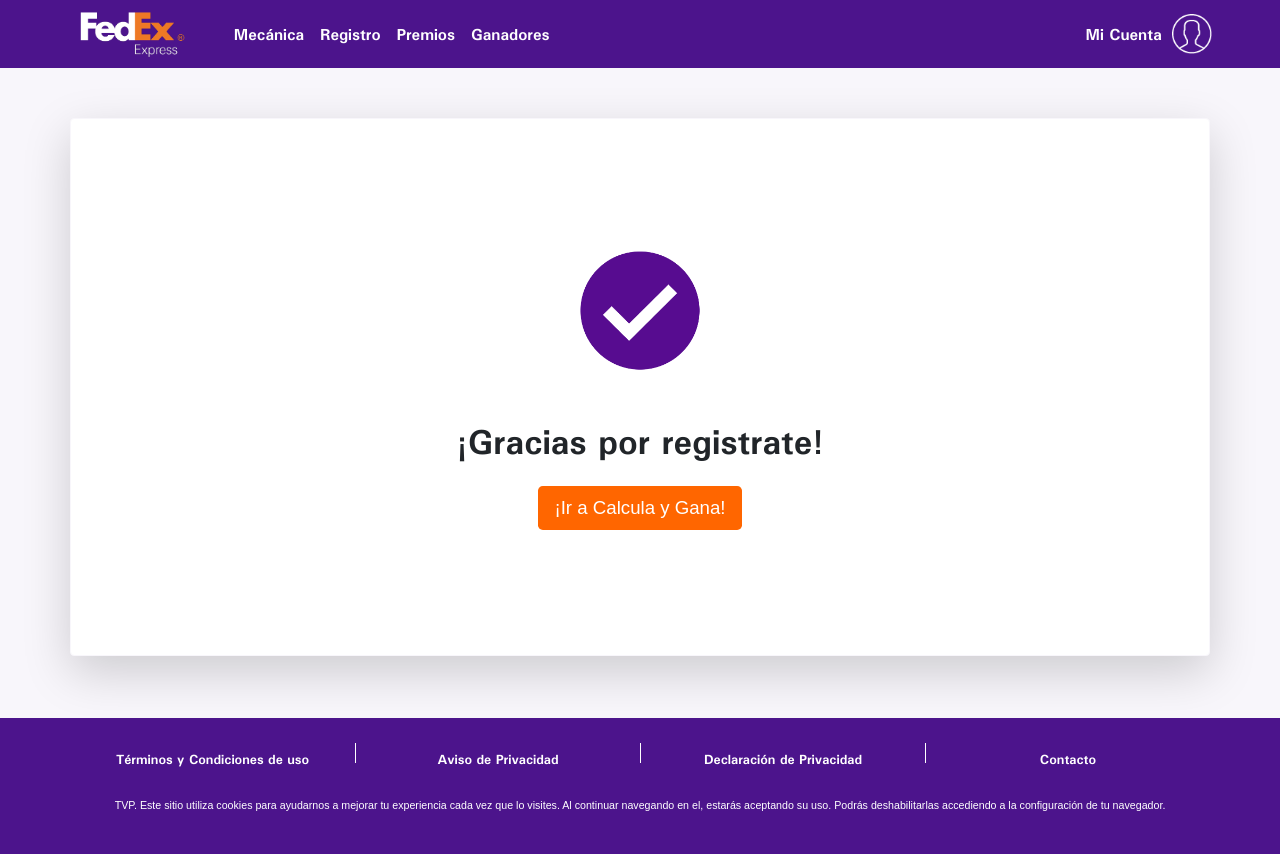
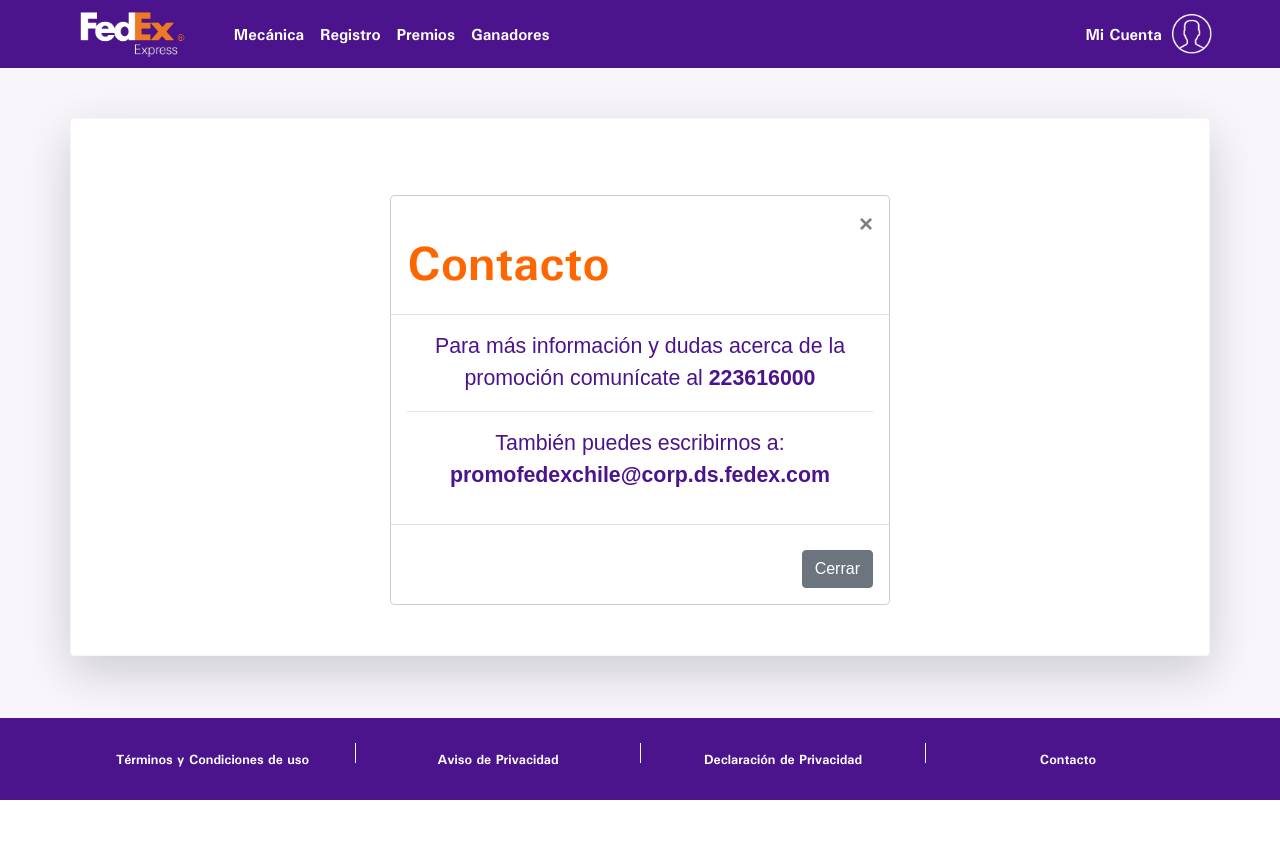
Before and after one commit to ArturoOcampo93/FedexChile2019, a PHP site: page /ThankYouPage.php in a window 1280 px wide, after a click on "Contacto". After the commit the page ends 800 px from the top, so only its background shows below. Run offline with PHP 8.4, Linux system fonts and the light colour scheme.

Commit message:
Modal | Contacto

```diff
--- a/Calcula&Gana.html
+++ b/Calcula&Gana.html
@@ -191,7 +191,9 @@
             </button>
           </div>
           <div class="modal-body">
-            <p class="textcenter bigtext">Para más información y dudas acerca de la promoción comunícate al <a href="tel:018002283832">01 800 228 38 32</a> en un horario de lunes a viernes de 10:00 a 14:00 hrs.</p>
+            <p class="textcenter size-modal-text">Para más información y dudas acerca de la promoción comunícate al <a href="tel:223616000">223616000</a></p>
+            <hr>
+            <p class="textcenter size-modal-text">También puedes escribirnos a: <a href="mailto:promofedexchile@corp.ds.fedex.com?subject=Hola,%20tengo%20una%20pregunta">promofedexchile@corp.ds.fedex.com</a></p>
           </div>
           <div class="modal-footer">
             <button type="button" class="btn btn-secondary" data-dismiss="modal">Cerrar</button>
--- a/ThankYouPage.php
+++ b/ThankYouPage.php
@@ -90,6 +90,29 @@
           </div>
         </div>
       </div>
+
+      <!-- Modal | Contacto-->
+      <div class="modal fade" id="contacto" tabindex="-1" role="dialog" aria-labelledby="exampleModalCenterTitle" aria-hidden="true">
+      <div class="modal-dialog modal-dialog-centered" role="document">
+        <div class="modal-content">
+          <div class="modal-header">
+            <h5 class="modal-title" id="exampleModalCenterTitle">Contacto</h5>
+            <button type="button" class="close" data-dismiss="modal" aria-label="Close">
+              <span aria-hidden="true">&times;</span>
+            </button>
+          </div>
+          <div class="modal-body">
+            <p class="textcenter size-modal-text">Para más información y dudas acerca de la promoción comunícate al <a href="tel:223616000">223616000</a></p>
+            <hr>
+            <p class="textcenter size-modal-text">También puedes escribirnos a: <a href="mailto:promofedexchile@corp.ds.fedex.com?subject=Hola,%20tengo%20una%20pregunta">promofedexchile@corp.ds.fedex.com</a></p>
+          </div>
+          <div class="modal-footer">
+            <button type="button" class="btn btn-secondary" data-dismiss="modal">Cerrar</button>
+          </div>
+        </div>
+      </div>
+    </div>
+
     </main>
 		<footer>
       <div class="container">
--- a/css/styles.css
+++ b/css/styles.css
@@ -1109,3 +1109,10 @@
   font-size: 14pt;
   text-align: left;
 }
+.size-modal-text{
+  font-size: 16pt;
+  color: #4c148c;
+}
+.size-modal-text a{
+  font-weight: bold;
+}
--- a/index.html
+++ b/index.html
@@ -555,7 +555,9 @@
             </button>
           </div>
           <div class="modal-body">
-            <p class="textcenter bigtext">Para más información y dudas acerca de la promoción comunícate al <a href="tel:018002283832">01 800 228 38 32</a> en un horario de lunes a viernes de 10:00 a 14:00 hrs.</p>
+            <p class="textcenter size-modal-text">Para más información y dudas acerca de la promoción comunícate al <a href="tel:223616000">223616000</a></p>
+            <hr>
+            <p class="textcenter size-modal-text">También puedes escribirnos a: <a href="mailto:promofedexchile@corp.ds.fedex.com?subject=Hola,%20tengo%20una%20pregunta">promofedexchile@corp.ds.fedex.com</a></p>
           </div>
           <div class="modal-footer">
             <button type="button" class="btn btn-secondary" data-dismiss="modal">Cerrar</button>
```
Also changed, not shown: Calcula&Gana.php (+14 -14 lines), MiCuenta.php (+23 -0 lines), 1 other file.
